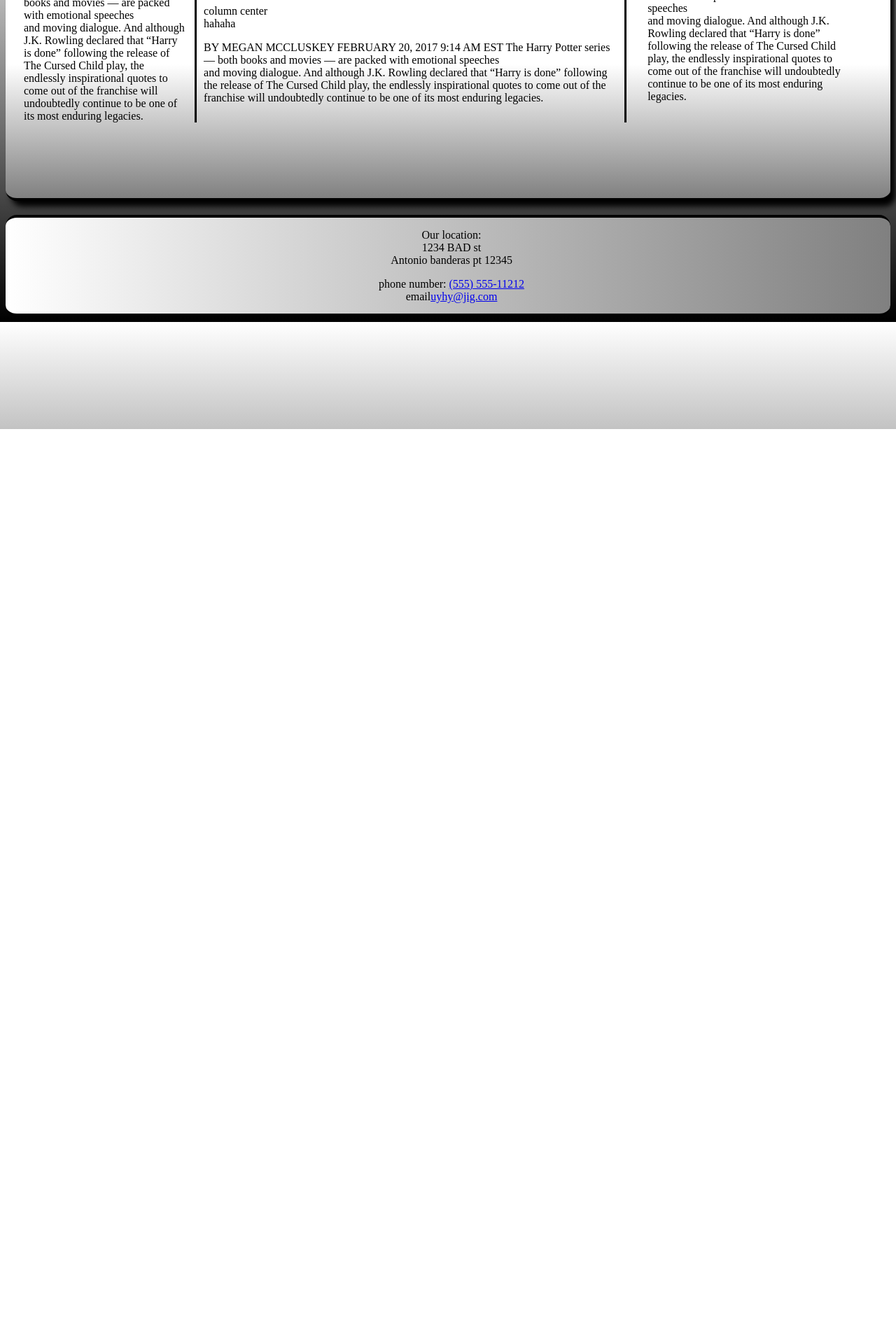
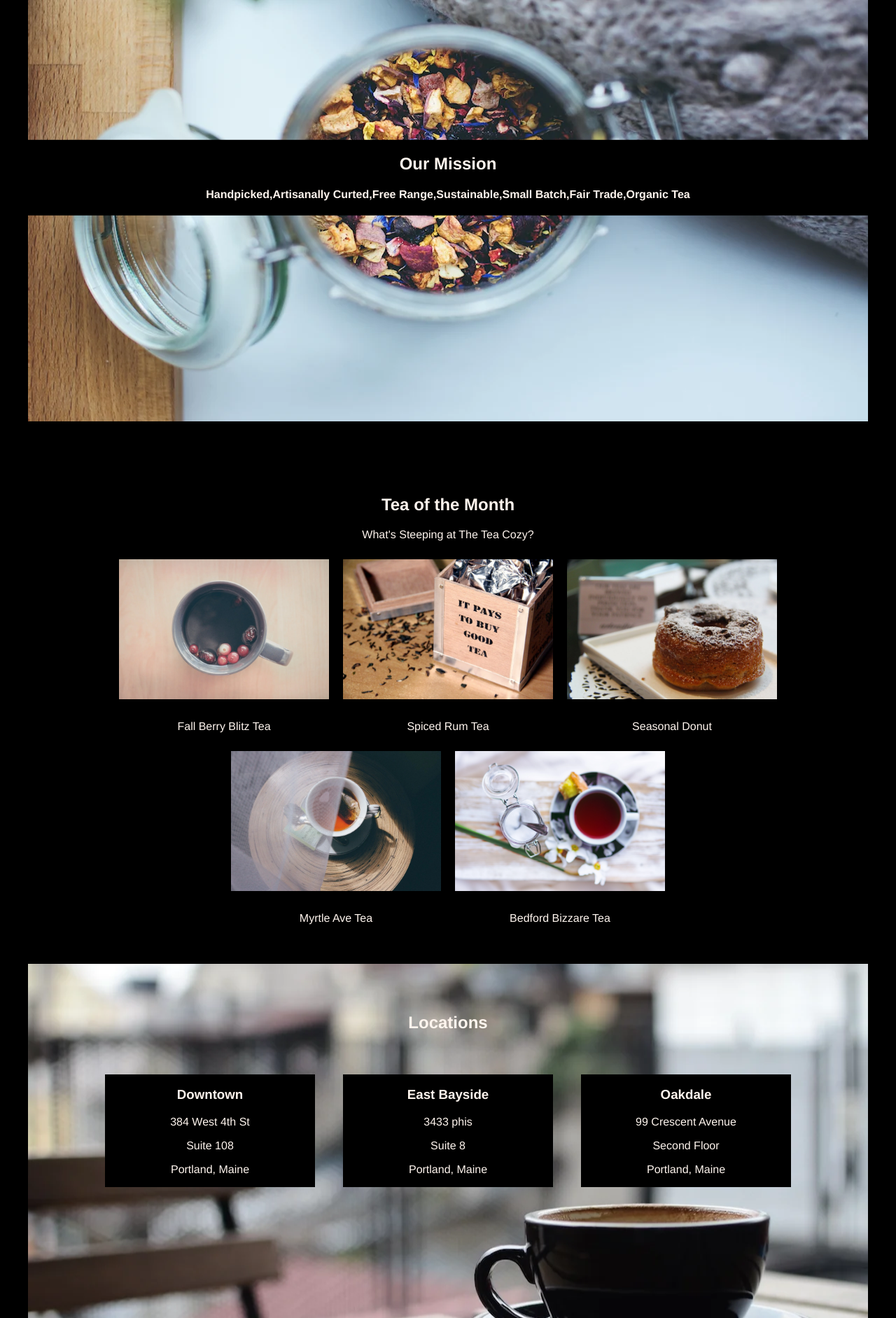
Before and after one commit to vinicius21123/vinicius21123.github.io, a plain HTML site: page index.html in a window 1280 px wide. Shown: the part 187-2070 px from the top of the page at 70% size. Before the commit the page ends 800 px from the top, so only its background shows below. Drawn offline with Linux system fonts and the light colour scheme.

Commit message:
Add files via upload

```diff
--- a/index.html
+++ b/index.html
@@ -1,55 +1,94 @@
 <!DOCTYPE html>
-<html lang="en">
+<html>
+    <head>
+        <link rel="stylesheet" href="styles.css">
 
-    <head>
-        <title>Home Page</title>
-        <meta charset="utf-8">
-        <link rel="stylesheet" href = "style.css">
-        <meta name="viewport" content="widht=device=width,initial-scale = 1.0">
+    </head>
     <body>
-        <header><img src="image/audi-logo.png"></header>
-        <nav>
-            <ul>
-                <li><a href="index.html">Home</a></li>
-                <li><a href="about.html">About</a></li>
-                <li><a href="classes.html">Classes</a></li>
-                <li><a href="enroll.html">Enroll</a></li>
-                <li><a href="contact.html">Contact</a></li>
-            </ul>
-        </nav>
-        <figure class="haha">
-            <img src="image/audi.png">
-        </figure>
+        <!--Logo!-->
+        <header>
+            <div>
+                <img src="tealogo.png"/>
+                <!--Navigation(top right)!-->
+                <nav>
+                    <ul>
+                        <li><a href="#micsao">Mission</a></li>
+                        <li><a href="#tea">Featured Tea</a></li>
+                        <li><a href="#location">Locations</a></li>
+                    </ul>
+                </nav>
+            </div>
+        </header>
+
+        <!--Our mission (main banner)!-->
         <main>
-            <div class="row">
-                <div class="column left desktop">
-                    <p>column left desktop</p>
-                    <p> The Harry Potter series — both books and movies — are packed with emotional speeches <br>and moving dialogue. And although J.K. Rowling declared that “Harry is done” following the release of The Cursed Child play, the endlessly inspirational quotes to come out of the franchise will undoubtedly continue to be one of its most enduring legacies.</p>
-                </p>
+            <img id="micsao" src="mission.png"/>
+            <section class="missionSectionBanner">
+                <h2>Our Mission</h2>
+                <h4>Handpicked,Artisanally Curted,Free Range,Sustainable,Small Batch,Fair Trade,Organic Tea</h4>
+            </section>
+        </main>
+        <!--Teas of the month!-->
+        <section id="tea" class="teaSection">
+            <section class="headingTea">
+                <h2>Tea of the Month</h2>
+                <p>What's Steeping at The Tea Cozy?</p>
+            </section>
+            <div class="containerImg">
+                <div class="item">
+                    <img src="berryblitz.png"/>
+                    <p>Fall Berry Blitz Tea</p>
                 </div>
-                <div class ="column center">
-                    <h1>HELLO THERE</h1>
-                    <p>column center<br>hahaha</p>
-                    <p>
-                        BY MEGAN MCCLUSKEY
-                         FEBRUARY 20, 2017 9:14 AM EST
-                        The Harry Potter series — both books and movies — are packed with emotional speeches <br>and moving dialogue. And although J.K. Rowling declared that “Harry is done” following the release of The Cursed Child play, the endlessly inspirational quotes to come out of the franchise will undoubtedly continue to be one of its most enduring legacies.</p>
+                <div class="item">
+                    <img src="spiced.png"/>
+                    <p>Spiced Rum Tea</p>
                 </div>
-                <div class="column right tablet">
-                    <p>column right tablet</p>
-                    <p>                        The Harry Potter series — both books and movies — are packed with emotional speeches <br>and moving dialogue. And although J.K. Rowling declared that “Harry is done” following the release of The Cursed Child play, the endlessly inspirational quotes to come out of the franchise will undoubtedly continue to be one of its most enduring legacies.</p>
-                </p>
+                <div class="item">
+                    <img src="donut.png"/>
+                    <p>Seasonal Donut</p>
+                </div>
+                <div class="item">
+                    <img src="myrtle.png"/>
+                    <p>Myrtle Ave Tea</p>
+                </div>
+                <div class="item">
+                    <img src="bizarre.png"/>
+                    <p>Bedford Bizzare Tea</p>
                 </div>
             </div>
+        </section>
+        <!--Locations!-->
+        <section id="location"class="locationSection">
 
+            <h2>Locations</h2>
 
-
-        </main>
+            <div class="containerLocation">
+                <div class="locationItem">
+                    <h3>Downtown</h3>
+                    <p>384 West 4th St</p>
+                    <p>Suite 108</p>
+                    <p>Portland, Maine</p>
+                </div>
+                <div class="locationItem">
+                    <h3>East Bayside</h3>
+                    <p>3433 phis</p>
+                    <p>Suite 8</p>
+                    <p>Portland, Maine</p>
+                </div>
+                <div class="locationItem">
+                    <h3>Oakdale</h3>
+                    <p>99 Crescent Avenue</p>
+                    <p>Second Floor</p>
+                    <p>Portland, Maine</p>
+                </div>
+            </div>
+        </section>
+        <!--footer!-->
         <footer>
-            <p>Our location:<br>1234 BAD st<br>Antonio banderas pt 12345<br></p>
-            <a>phone number: <a href="tel:5555551212">(555) 555-11212</a></a><br>
-            <a>email<a href="mailto:ownrr@hunu.com">uyhy@jig.com</a></a>
+            <h1>The Tea Cozy</h1>
+            <h5><a href="mailto:contact@theteacozy.com">contact@theteacozy.com</a></h5>
+            <a href="tel:917-555-8904">917-555-8904</a>
+            <p>copyright The Tea Cozy 2017</p>
         </footer>
     </body>
-    </head>
 </html>
--- /dev/null
+++ b/styles.css
@@ -0,0 +1,126 @@
+html{
+    font-family:Helvetica;
+    color:seashell;
+    background-color: black;
+    margin:0;
+    padding:0;
+
+}
+body{
+    margin-left: 20px;
+    margin-right: 20px;
+}
+
+header{
+    position:sticky;
+    background-color: green;
+    z-index: 2;
+
+}
+
+
+nav{
+    position:fixed;
+    right:16px;
+}
+nav ul li{
+    list-style:none;
+    display: inline-block;
+    letter-spacing: 1.7px;
+    padding-left:10px;
+}
+nav ul li a{
+
+    color: seashell;
+}
+header img{
+    position: fixed;
+    height:50px;
+    width: auto;
+    padding-left: 10px;
+
+}
+
+main{
+    margin:20px;
+    position: relative;
+    top:69px;
+
+}
+main img{
+    height:auto;
+    max-height:700px;
+    width: 100%;
+    position:relative;
+}
+.missionSectionBanner{
+    text-align: center;
+    background-color: black;
+    position: absolute;
+    top: 50%;
+    left: 50%;
+    transform: translate(-50%, -50%);
+    width: 100%;
+
+}
+.teaSection{
+    top:150px;
+    width: 100%;
+    position: relative;
+    text-align: center;
+}
+.containerImg{
+    display:inline-flex;
+    flex-direction: row;
+    flex-wrap: wrap;
+    justify-content:center;
+
+
+}
+.containerImg img{
+    display:inline-flex;
+    height: 200px;
+    width: 300px;
+    margin: 10px;
+}
+.locationSection{
+    background-image: url("locations.png");
+    background-repeat: no-repeat;
+    background-position: center center;
+    background-size: cover;
+    top:170px;
+    position: relative;
+    text-align: center;
+    margin:20px;
+    height: 500px;
+    width: auto;
+    padding:50px;
+}
+
+.containerLocation{
+    display:inline-flex;
+    flex-direction: row;
+    flex-wrap: wrap;
+    justify-content:center;
+    padding:20px;
+
+}
+.locationItem{
+    background-color: black;
+    width: 300px;
+    margin: 20px;
+}
+footer{
+    top:170px;
+    position: relative;
+    text-align: center;
+    height: 200px;
+    font-size: 18px;
+}
+footer a{
+    color:seashell;
+    text-decoration: none;
+}
+footer p{
+    text-align: left;
+}
```
Also changed, not shown: berryblitz.png (added), bizarre.png (added), donut.png (added), locations.png (added), mission.png (added), myrtle.png (added), spiced.png (added), tealogo.png (added).
